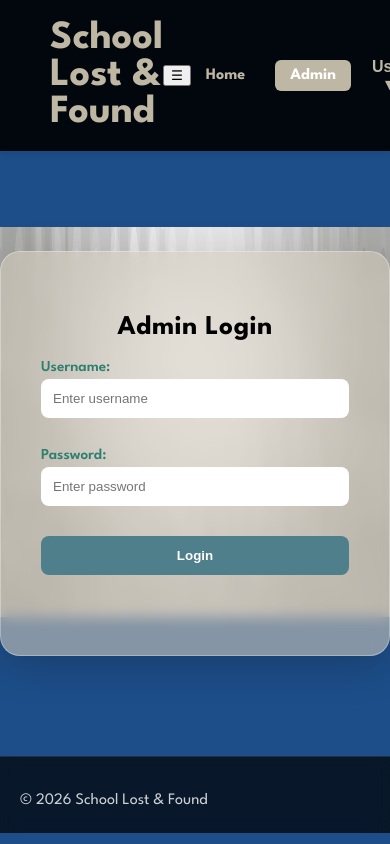
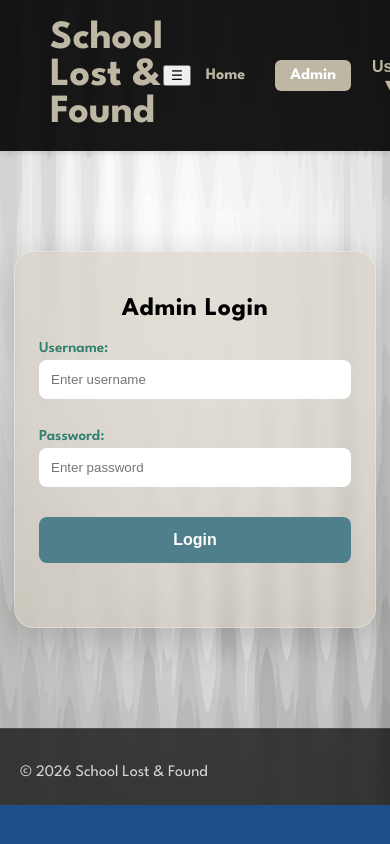
Before and after one commit to vasishwak79/Vasishwa-frontend, a website: page frontend/admin_login.html in a window 390 px wide. Shown: the top 844 px of the page. Drawn offline with Linux system fonts and the light colour scheme; files whose address does not match are found by name.

Commit message:
Update style_admin_login.css

```diff
--- a/frontend/style_admin_login.css
+++ b/frontend/style_admin_login.css
@@ -119,13 +119,25 @@
   }
 }
 
-/* Mobile adjustments */
 @media (max-width: 480px) {
-  .admin-login-page .login-card {
+
+  body.admin-login-page {
+    background-size: cover;
+    background-attachment: scroll;
+  }
+
+  .container {
+    width: 80%;
+    margin: 60px auto;
     padding: 24px;
   }
 
   .admin-login-page h2 {
-    font-size: 1.7rem;
+    font-size: 1.6rem;
+  }
+
+  .btn-primary {
+    padding: 14px;
+    font-size: 1rem;
   }
 }
```
